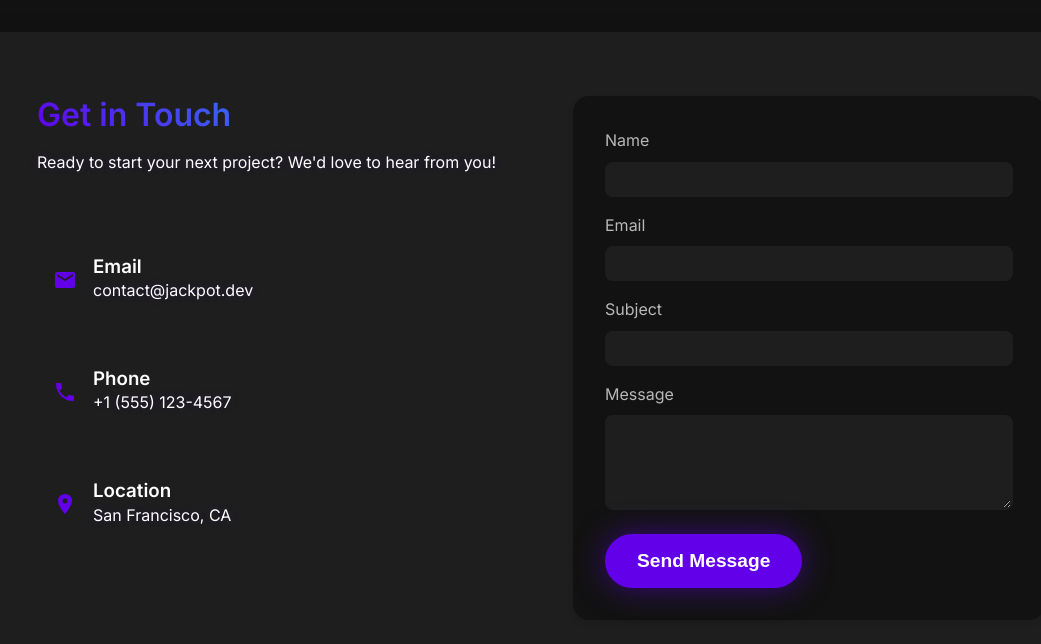
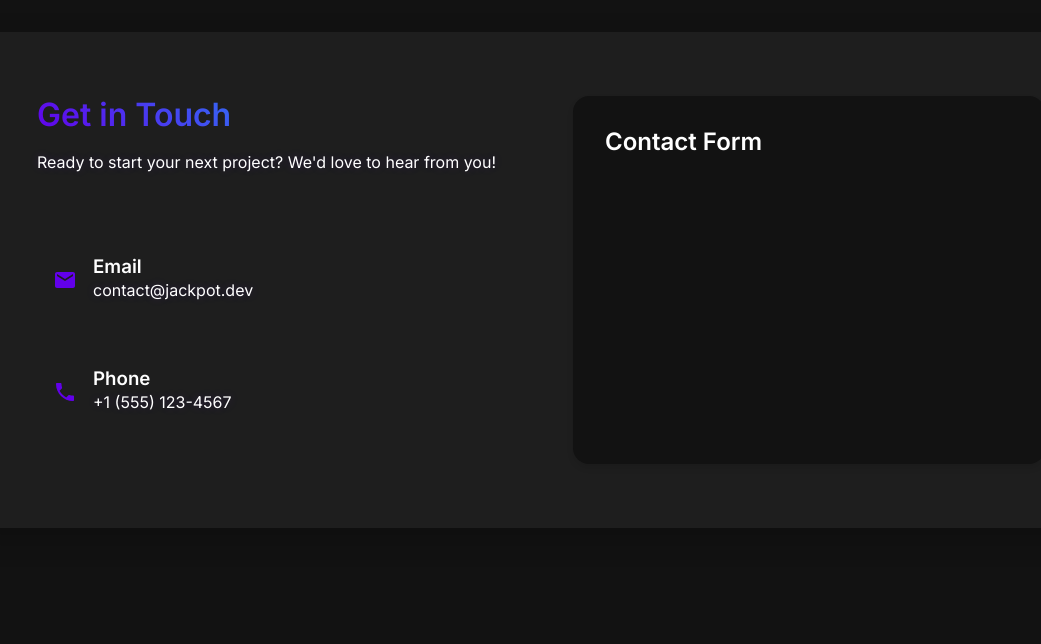
Before and after one commit to ShellieKoala-exe/JackpotDev, a plain HTML site: page contact.html in a window 1280 px wide. Shown: the whole page, without its empty margins (99-1140 px from the left). Drawn offline with Linux system fonts and the light colour scheme.

Commit message:
Update contact.html

```diff
--- a/contact.html
+++ b/contact.html
@@ -38,42 +38,13 @@
               <p>+1 (555) 123-4567</p>
             </div>
           </div>
-
-          <div class="contact-method">
-            <svg viewBox="0 0 24 24">
-              <path d="M12 2C8.13 2 5 5.13 5 9c0 5.25 7 13 7 13s7-7.75 7-13c0-3.87-3.13-7-7-7zm0 9.5c-1.38 0-2.5-1.12-2.5-2.5s1.12-2.5 2.5-2.5 2.5 1.12 2.5 2.5-1.12 2.5-2.5 2.5z"/>
-            </svg>
-            <div>
-              <h3>Location</h3>
-              <p>San Francisco, CA</p>
-            </div>
-          </div>
         </div>
       </div>
 
-      <form id="contactForm" class="contact-form">
-        <div class="form-group">
-          <label for="name">Name</label>
-          <input type="text" id="name" name="name" required>
-        </div>
-
-        <div class="form-group">
-          <label for="email">Email</label>
-          <input type="email" id="email" name="email" required>
-        </div>
-
-        <div class="form-group">
-          <label for="subject">Subject</label>
-          <input type="text" id="subject" name="subject" required>
-        </div>
-
-        <div class="form-group">
-          <label for="message">Message</label>
-          <textarea id="message" name="message" rows="5" required></textarea>
-        </div>
-
-        <button type="submit" class="btn primary">Send Message</button>
-      </form>
+      <div class="contact-form">
+        <h2>Contact Form</h2>
+        <script type="text/javascript" src="https://form.jotform.com/jsform/250515236782356"></script>
+      </div>
     </div>
   </main>
 </body>
```
